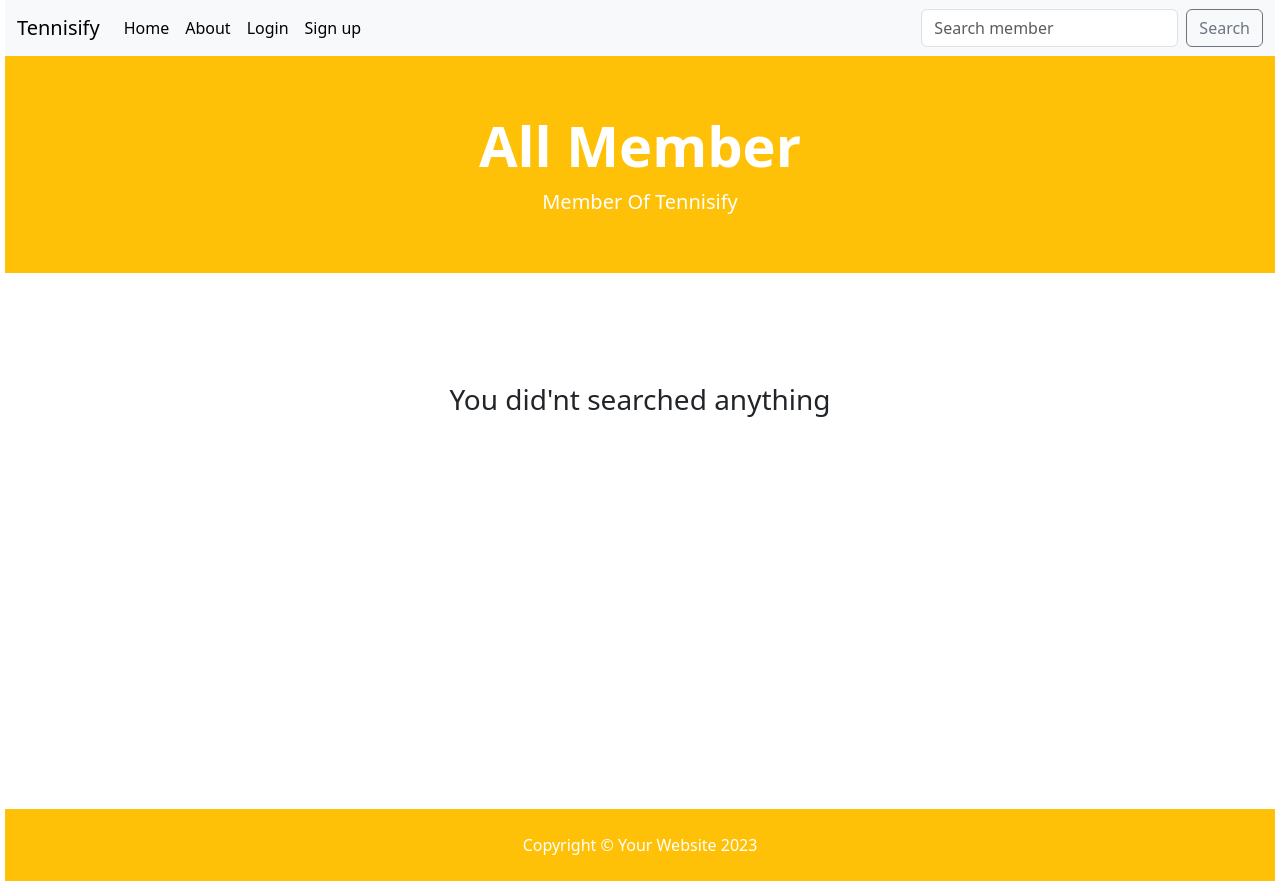
After one commit to jiggyboy1/show_all_member, a Django app: template templates/search.html in a window 1280 px wide. The commit adds this page. Run offline with Django 5.2, Linux system fonts and the light colour scheme; the template is opened without the code that fills it, so the values that code supplies are empty.

Commit message:
initial commit

```diff
--- a/main/urls.py
+++ b/main/urls.py
@@ -9,6 +9,7 @@ urlpatterns = [
     path('login/',views.login_user, name="login"),
     path('logout/',views.logout_user, name="logout"),
     path('register/',views.register_user, name="register"),
+    path('search/',views.search_member, name="search"),
     path('member/<str:pk>',views.member, name="member"),
     path('delete_member/<str:pk>',views.delete_member, name="delete_member"),
 ]
--- a/templates/partial/nav.html
+++ b/templates/partial/nav.html
@@ -32,6 +32,9 @@
           <li class="nav-item">
             <a class="nav-link" href="{% url 'logout' %}">Logout</a>
           </li>
+          <li class="nav-item">
+            <a class="nav-link" href="#">Hello {{user}}</a>
+          </li>
           {% else %}
             <li class="nav-item">
               <a class="nav-link" href="{% url 'login' %}">Login</a>
@@ -54,8 +57,9 @@
 
           </ul>
 
-          <form class="d-flex" role="search">
-            <input class="form-control me-2" type="search" placeholder="Search" aria-label="Search">
+          <form class="d-flex" role="search" method="post" action="{% url 'search' %}">
+            {% csrf_token %}
+            <input class="form-control me-2" type="search" placeholder="Search member" aria-label="Search" name="searched">
             <button class="btn btn-outline-secondary" type="submit">Search</button>
           </form>
 
--- /dev/null
+++ b/templates/search.html
@@ -0,0 +1,49 @@
+{% extends 'partial/body.html' %}
+{% load static%}
+{% block content %}
+
+<header class="bg-warning py-2">
+    <div class="container px-4 px-lg-5 my-5">
+        <div class="text-center text-white">
+            <h1 class="display-4 fw-bolder">All Member</h1>
+            <p class="lead fw-normal text-white-100 mb-0">Member Of Tennisify</p>
+        </div>
+    </div>
+</header>
+
+
+<style>
+    .search{
+        padding: 50px;
+        /* background-color: yellow; */
+        /* border-style: solid; */
+        margin: 60px;
+        height: 200px;
+        width: 45%;
+    }
+</style>
+
+<center>
+    <div class="search">
+        {% if searched %}
+            <h3>Your have searched for {{searched}}</h3>
+            {% for member in members %}
+                <a href="{% url 'member' member.id %}"><p>{{member.name}} -- {{member.number}}</p></a>
+            {% endfor%}
+        {% else %}
+            <h3>You did'nt searched anything</h3>
+        {% endif %}
+    </div>
+</center>
+
+
+
+
+
+
+<br><br><br>
+<br>
+<br><br>
+<br><br>
+<br>
+{% endblock %}
```
Also changed, not shown: main/views.py (+7 -0 lines).
